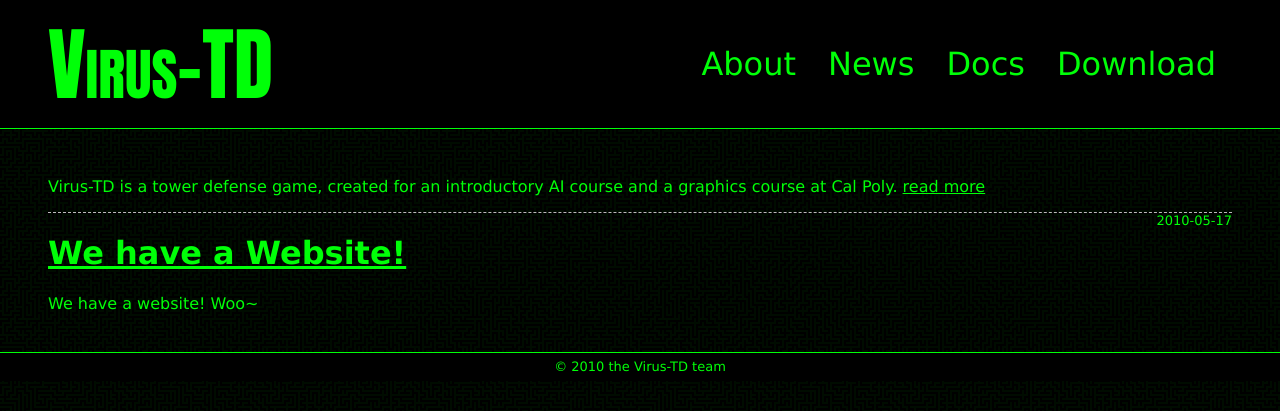
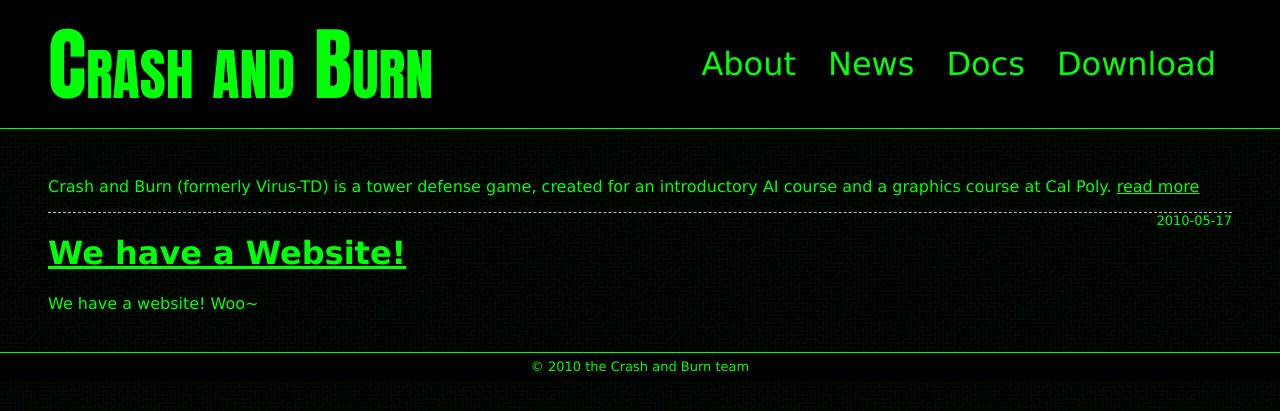
Before and after one commit to xiongchiamiov/virus-td, a Jekyll site: the page built from index.md, in a window 1280 px wide. Shown: the top 411 px of the page. Built offline with Jekyll 4.4.1, drawn with Linux system fonts in a browser that asks for light colours; Markdown is read by kramdown in place of the engine named in the settings.

Commit message:
rebrand from virus-td to crash and burn

```diff
--- a/_layouts/default.html
+++ b/_layouts/default.html
@@ -2,14 +2,14 @@
 <!DOCTYPE html PUBLIC "-//W3C//DTD XHTML 1.0 Strict//EN" "http://www.w3.org/TR/xhtml1/DTD/xhtml1-strict.dtd">
 <html xmlns="http://www.w3.org/1999/xhtml" xml:lang="en" lang="en">
 <head>
-	<title>{{ page.title }} - Virus-TD</title>
+	<title>{{ page.title }} - Crash and Burn</title>
 	<link rel="stylesheet" href="{{site.url}}/media/css/style.css" /></head>
 	<script type="text/javascript" src="http://use.typekit.com/unl4jdp.js"></script>
 	<script type="text/javascript">try{Typekit.load();}catch(e){}</script>
 <body>
 	<div id="header">
 		<div class="wrapper">
-		<span class="logo"><a href="{{site.url}}/" class="tk-neuropol-nova">Virus-TD</a></span>
+		<span class="logo"><a href="{{site.url}}/" class="tk-neuropol-nova">Crash and Burn</a></span>
 		<ul id="nav" class="tk-neuropol-nova">
 			<!-- since these are being floated right, the order here is opposite
 			     of what you'll see.  Pretty awesome, neh?
@@ -26,7 +26,7 @@
 		{{ content }}
 	</div>
 	<div id="footer">
-		&copy; 2010 the Virus-TD team
+		&copy; 2010 the Crash and Burn team
 	</div>
 </body>
 </html>
--- a/_layouts/multiple.html
+++ b/_layouts/multiple.html
@@ -2,14 +2,14 @@
 <!DOCTYPE html PUBLIC "-//W3C//DTD XHTML 1.0 Strict//EN" "http://www.w3.org/TR/xhtml1/DTD/xhtml1-strict.dtd">
 <html xmlns="http://www.w3.org/1999/xhtml" xml:lang="en" lang="en">
 <head>
-	<title>{{ page.title }} - Virus-TD</title>
+	<title>{{ page.title }} - Crash and Burn</title>
 	<link rel="stylesheet" href="{{site.url}}/media/css/style.css" /></head>
 	<script type="text/javascript" src="http://use.typekit.com/unl4jdp.js"></script>
 	<script type="text/javascript">try{Typekit.load();}catch(e){}</script>
 <body>
 	<div id="header">
 		<div class="wrapper">
-		<span class="logo"><a href="{{site.url}}/" class="tk-neuropol-nova">Virus-TD</a></span>
+		<span class="logo"><a href="{{site.url}}/" class="tk-neuropol-nova">Crash and Burn</a></span>
 		<ul id="nav" class="tk-neuropol-nova">
 			<!-- since these are being floated right, the order here is opposite
 			     of what you'll see.  Pretty awesome, neh?
@@ -25,7 +25,7 @@
 		{{ content }}
 	</div>
 	<div id="footer">
-		&copy; 2010 the Virus-TD team
+		&copy; 2010 the Crash and Burn team
 	</div>
 </body>
 </html>
--- a/index.md
+++ b/index.md
@@ -3,8 +3,9 @@ layout: multiple
 title: Welcome
 ---
 
-Virus-TD is a tower defense game, created for an introductory AI course and a
-graphics course at Cal Poly. [read more]({{site.url}}/about.html)
+Crash and Burn (formerly Virus-TD) is a tower defense game, created for an
+introductory AI course and a graphics course at Cal Poly. [read
+more]({{site.url}}/about.html)
 
 {% for page in site.posts limit:3 %}
 <div class="post">
```
Also changed, not shown: about.md (+3 -3 lines).
